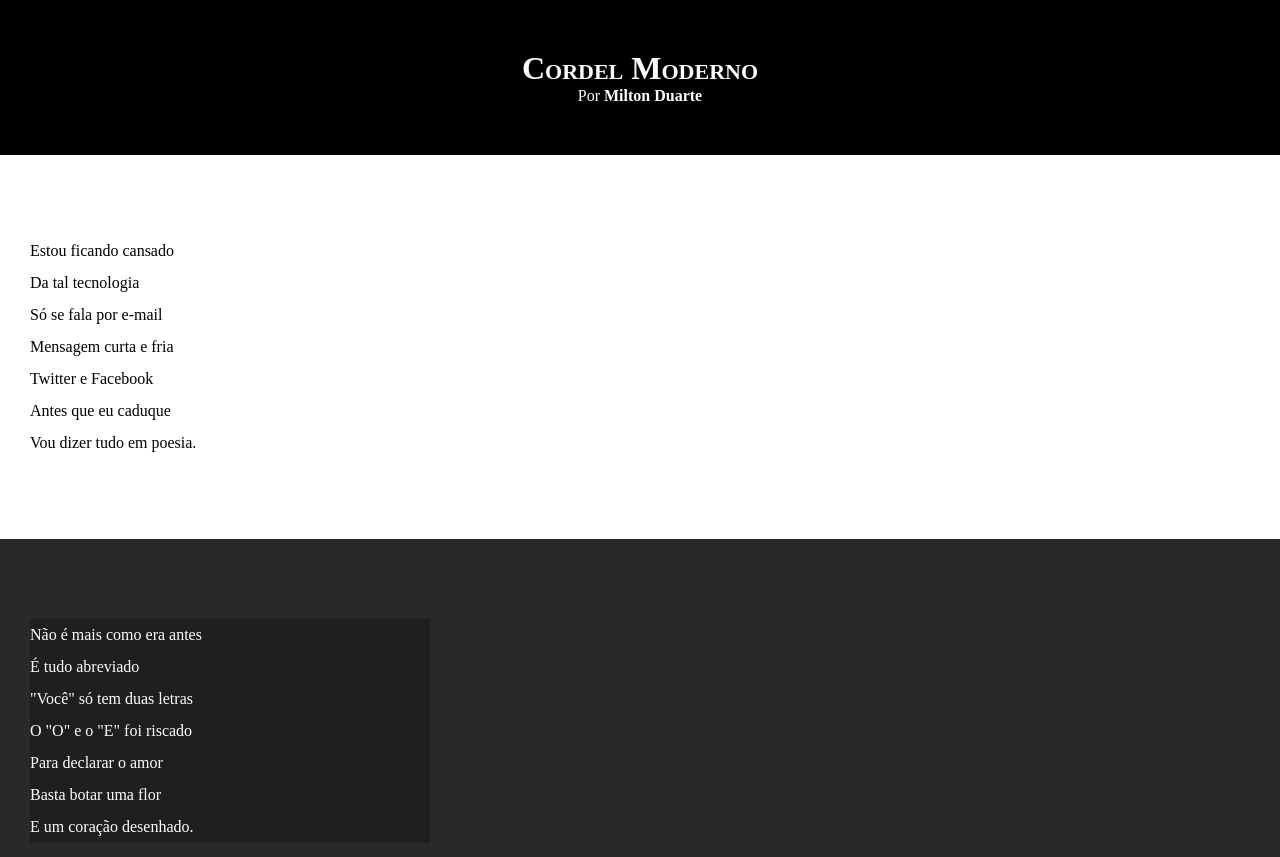
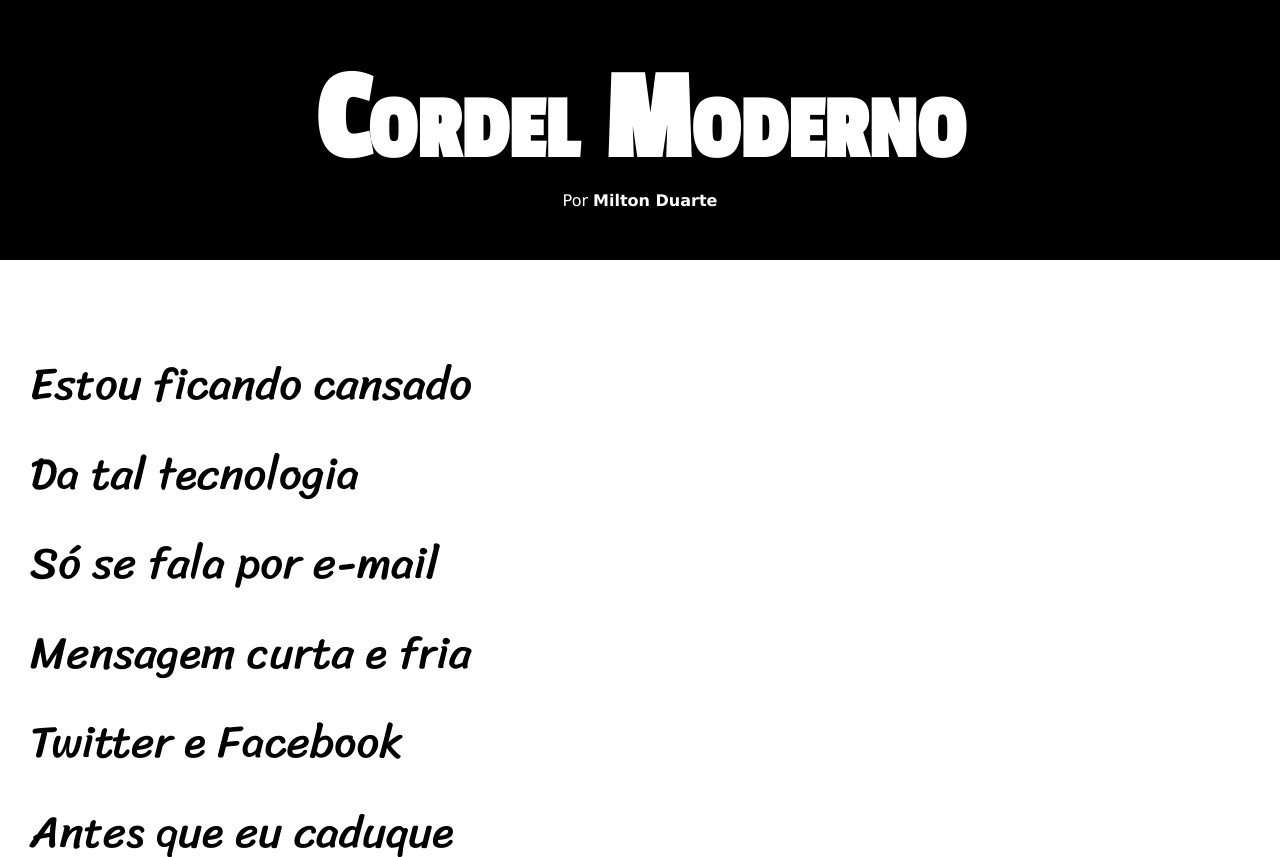
Before and after one commit to DanielMaia0/HTML-CSS, a plain HTML site: page Modulo 3/desafio-cordel/index.html in a window 1280 px wide. Shown: the top 857 px of the page. Drawn offline with Linux system fonts and the light colour scheme.

Commit message:
update estilos

```diff
--- a/Modulo 3/desafio-cordel/estilo/style.css
+++ b/Modulo 3/desafio-cordel/estilo/style.css
@@ -1,4 +1,14 @@
 @charset "UTF-8";
+
+@import url('https://fonts.googleapis.com/css2?family=Passion+One&display=swap');
+
+@import url('https://fonts.googleapis.com/css2?family=Sriracha&display=swap');
+
+:root {
+   --fonte1: Verdana, Geneva, Tahoma, Sans-Serif;
+   --fonte2: 'Passion One', cursive;
+   --fonte3: 'Sriracha', cursive;
+}
 
 * {
     margin: 0px;
@@ -8,6 +18,7 @@
 html, body {
     min-height: 100vh;
     background-color: darkgray;
+    font-family: var(--fonte1);
 }
 
 header {
@@ -19,6 +30,8 @@ header {
 header > h1 {
     padding-top: 50px;
     font-variant: small-caps;
+    font-family: var(--fonte2);
+    font-size: 10vw;
 }
 
 header > p {
@@ -41,6 +54,8 @@ section {
     padding-bottom: 10vh;
     line-height: 2em;
     padding-left: 30px;
+    font-family: var(--fonte3);
+    font-size: 3.5vw;
 }
 
 section.normal {
@@ -56,7 +71,8 @@ section.imagem {
 
 section.imagem > p {
     background-color: rgba(0, 0, 0, 0.255);
-    width: 400px;
+    display: inline-block;
+    padding: 5px;
 
 }
 
```
